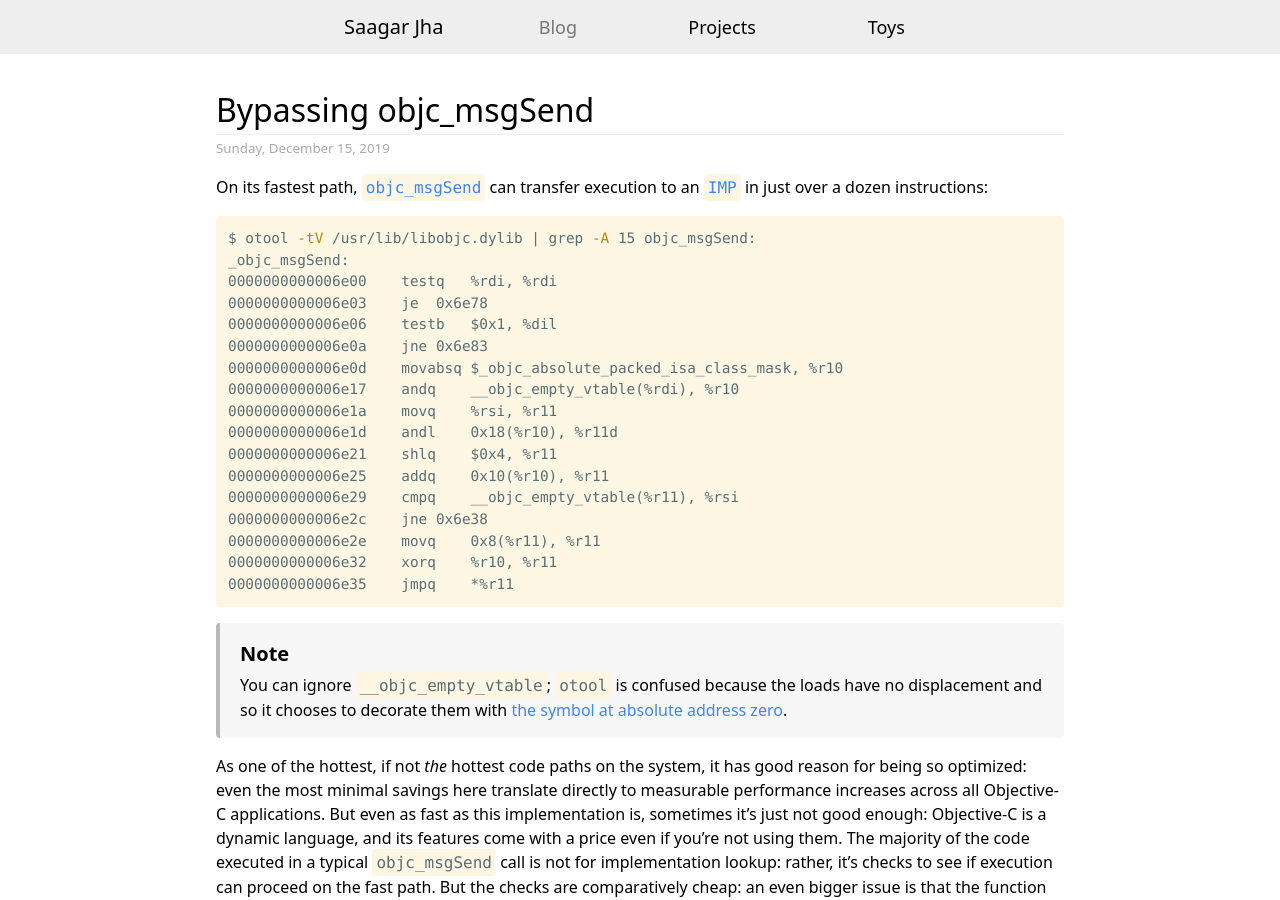
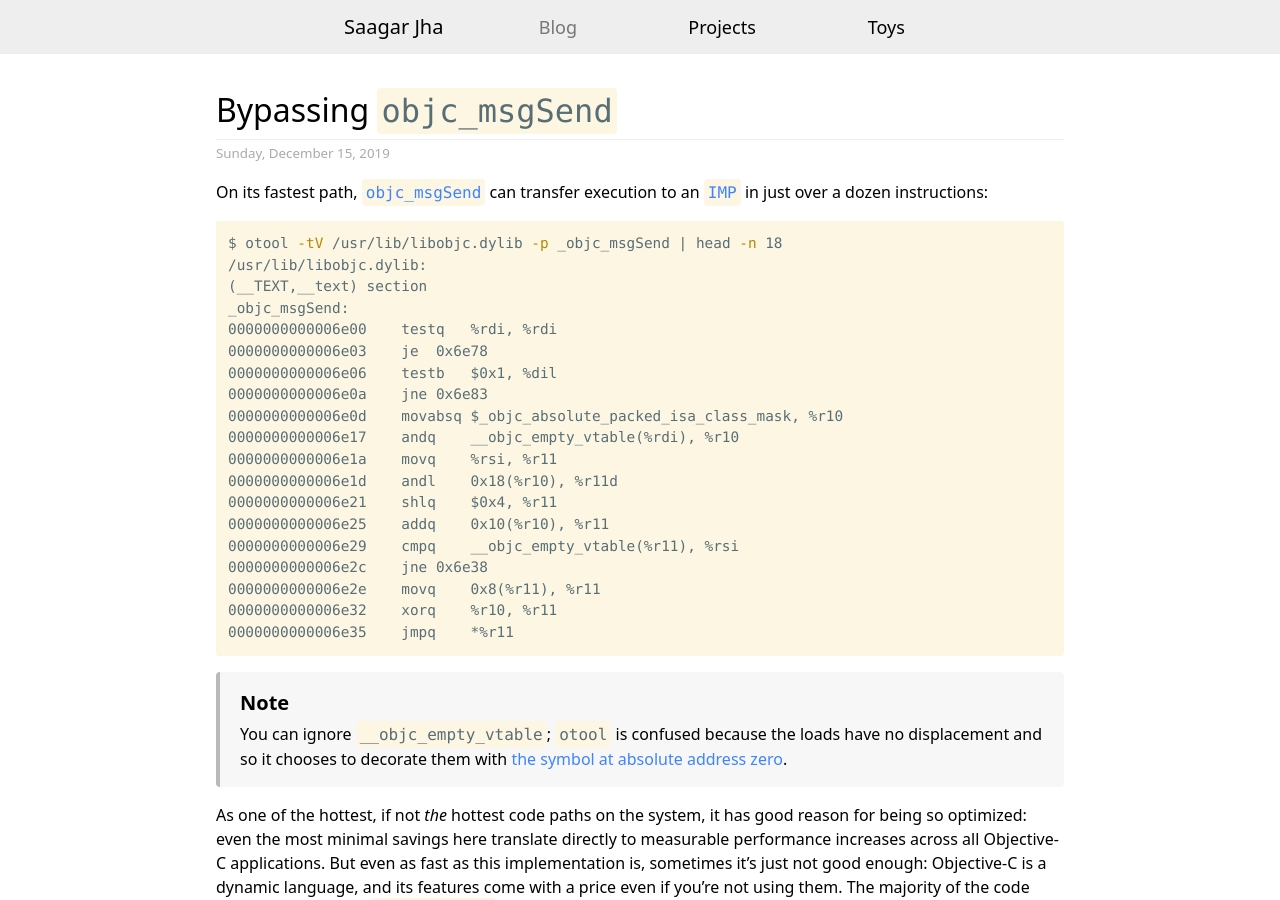
Before and after one commit to saagarjha/saagarjha.github.io, a Jekyll site: the page built from _posts/2019-12-15-bypassing-objc-msgsend/2019-12-15-bypassing-objc-msgsend.md, in a window 1280 px wide and 900 px high. Built offline with Jekyll 4.4.1, drawn with Linux system fonts in a browser that asks for light colours.

Commit message:
Allow Markdown in post titles

````diff
--- a/_includes/head.html
+++ b/_includes/head.html
@@ -1,6 +1,10 @@
 <meta charset="utf-8">
 <meta name=viewport content="width=device-width, initial-scale=1, viewport-fit=cover">
+{% if page.clean_title != nil %}
+<title>{{ page.clean_title }}</title>
+{% else %}
 <title>{{ page.title }}</title>
+{% endif %}
 <link rel="canonical" href="{{ site.url }}{{ page.url | replace: 'index.html', '' }}">
 <meta name="description" content="{{ site.description }}">
 <link rel="alternate" href="/feed.xml" title="Atom feed" type="application/atom+xml">
--- a/_layouts/post.html
+++ b/_layouts/post.html
@@ -6,7 +6,7 @@ post_stylesheets:
 ---
 
 <header>
-	<h1>{{ page.title }}</h1>
+	<h1>{{ page.title | markdownify | replace_first: "<p>", "" | replace_last: "</p>", "" }}</h1>
 	<p><time>{{ page.date | date: "%A, %B %-d, %Y" }}</time></p>
 </header>
 <section>
--- a/_posts/2019-12-15-bypassing-objc-msgsend/2019-12-15-bypassing-objc-msgsend.md
+++ b/_posts/2019-12-15-bypassing-objc-msgsend/2019-12-15-bypassing-objc-msgsend.md
@@ -1,12 +1,15 @@
 ---
 layout: post
-title: "Bypassing objc_msgSend"
+title: "Bypassing `objc_msgSend`"
+clean_title: "Bypassing objc_msgSend"
 ---
 
 On its fastest path, [`objc_msgSend`](https://developer.apple.com/documentation/objectivec/1456712-objc_msgsend) can transfer execution to an [`IMP`](https://developer.apple.com/documentation/objectivec/objective-c_runtime/imp) in just over a dozen instructions:
 
 ```console
-$ otool -tV /usr/lib/libobjc.dylib | grep -A 15 objc_msgSend:
+$ otool -tV /usr/lib/libobjc.dylib -p _objc_msgSend | head -n 18
+/usr/lib/libobjc.dylib:
+(__TEXT,__text) section
 _objc_msgSend:
 0000000000006e00	testq	%rdi, %rdi
 0000000000006e03	je	0x6e78
````
Also changed, not shown: _posts/2019-09-29-making-os-log-public-on-macos-catalina/2019-09-29-making-os-log-public-on-macos-catalina.md (+2 -1 lines), blog/index.md (+1 -1 lines).
